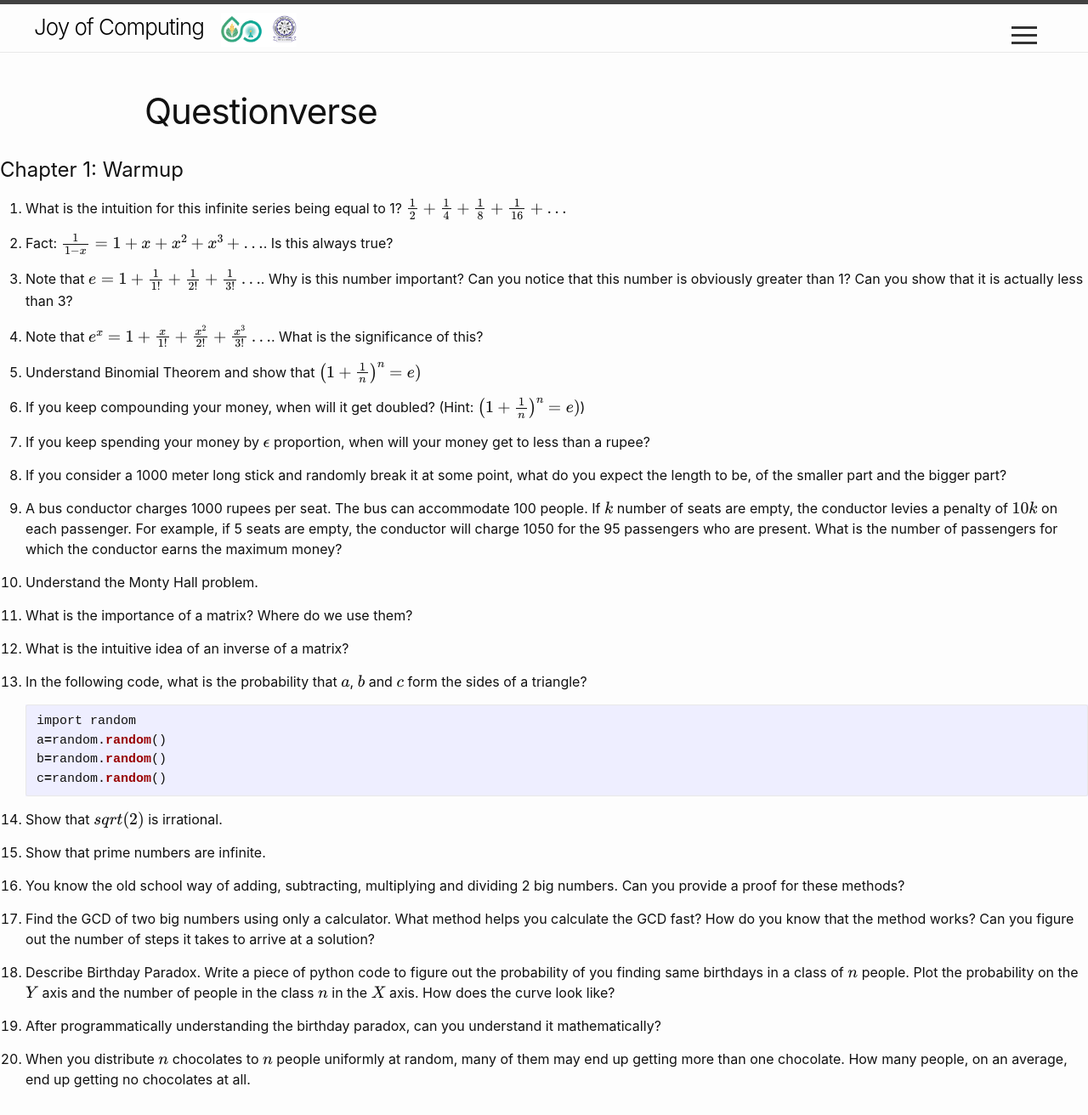
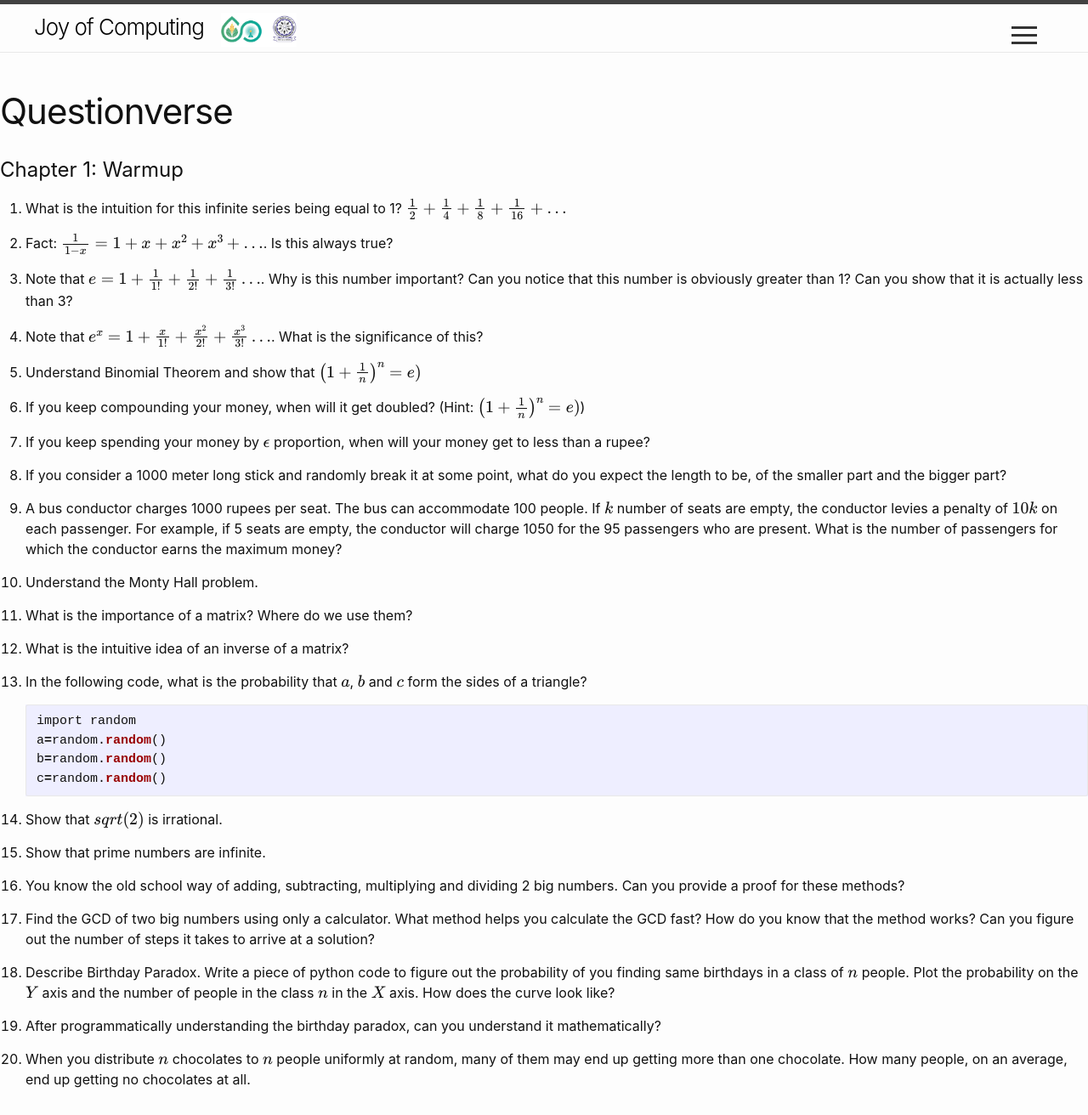
Before and after one commit to sudarshansudarshan/joc, a Jekyll site: the page built from Questions.md, in a window 1280 px wide. Shown: the whole page at 85% size. Built offline with Jekyll 4.4.1, drawn with Linux system fonts in a browser that asks for light colours; formulas are drawn with MathJax 3.

Commit message:
Update page.html

```diff
--- a/_layouts/page.html
+++ b/_layouts/page.html
@@ -4,7 +4,7 @@ layout: default
 <br><br>
 <article class="post">
 
-  <header class="post-header" style="padding-left: 170px; padding-right: 170px">
+  <header class="post-header">
     <h1 class="post-title" >{{ page.title | escape }}</h1>
   </header>
 
```
